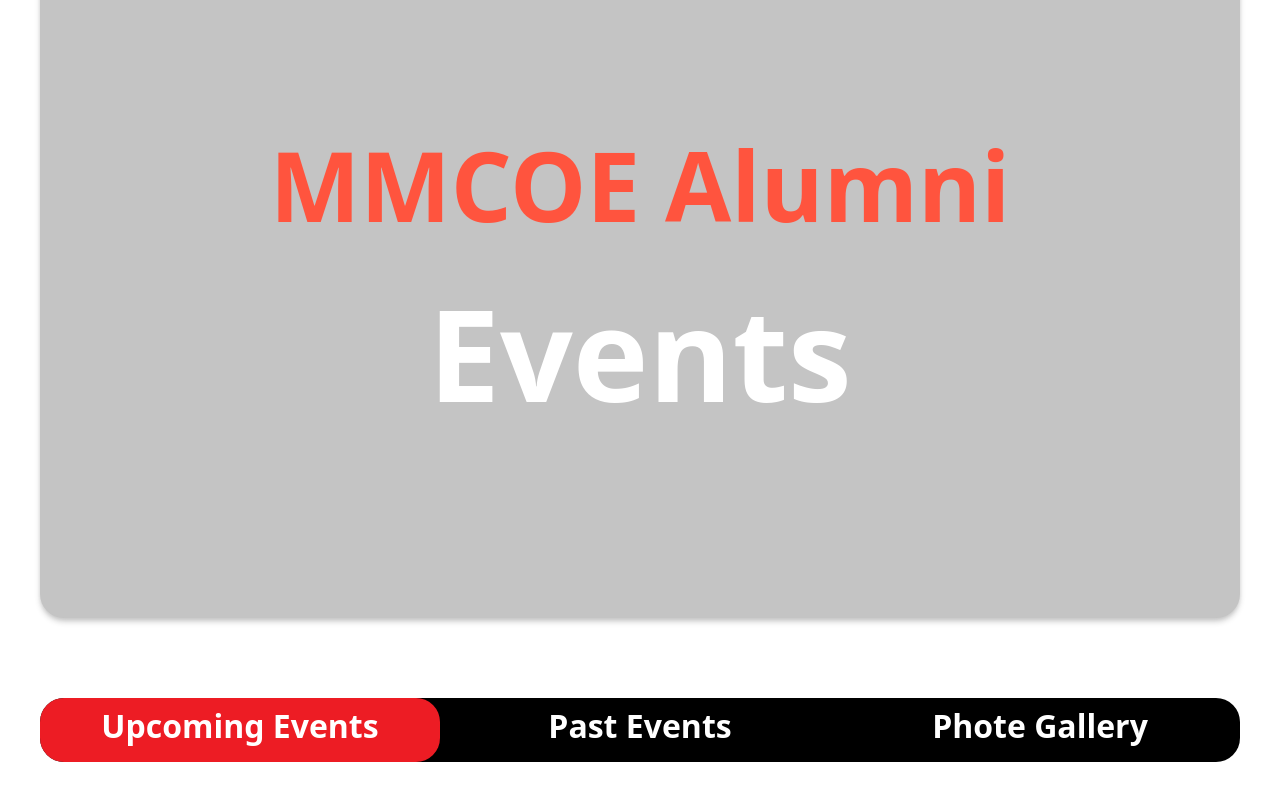
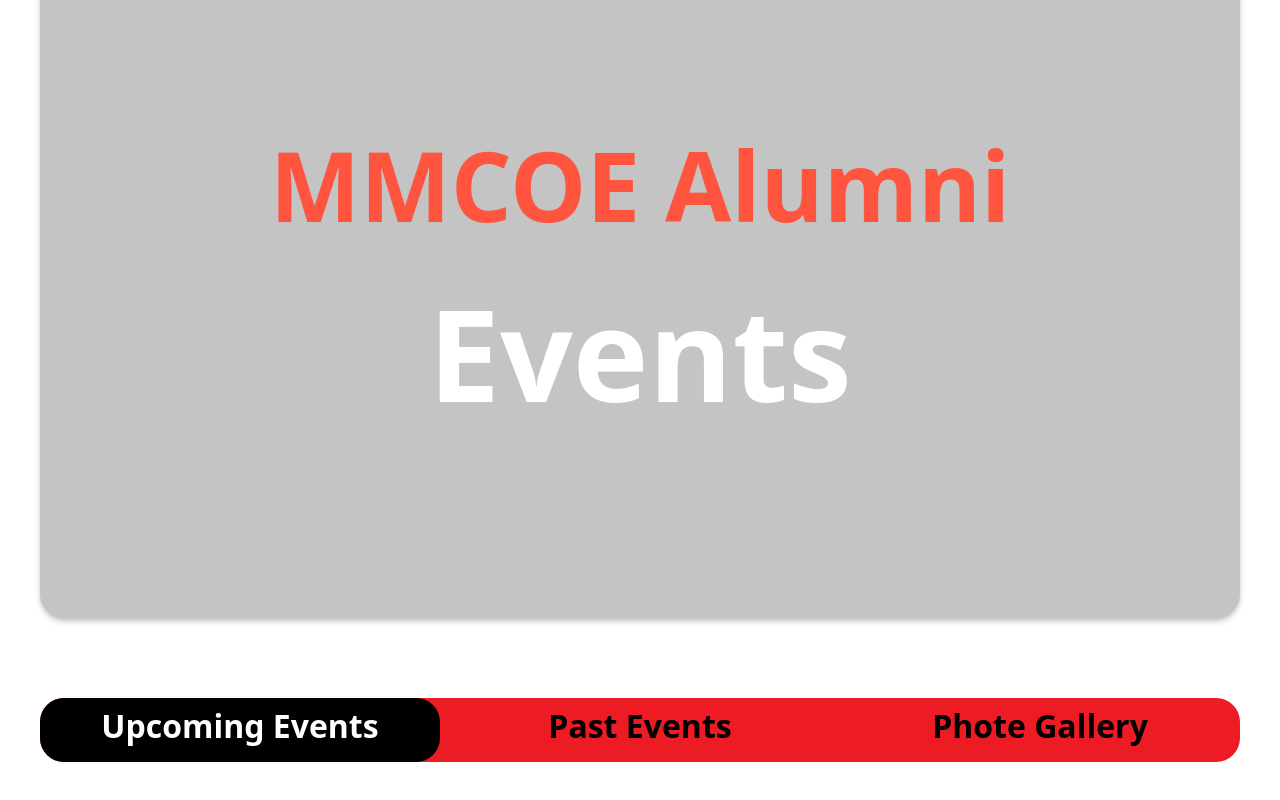
Before and after one commit to NotShrirang/M2ConneX-frontend, a React (Vite) app: page /events/upcoming in a window 1280 px wide. Shown: the part 363-1163 px from the top of the page. Built offline with nearby package versions, Linux system fonts and the light colour scheme.

Commit message:
Update event nacbar, Add event brief

```diff
--- /dev/null
+++ b/src/components/events/event.jsx
@@ -0,0 +1,25 @@
+import React from "react"
+import { Link } from "react-router-dom"
+import arrows from '../../assets/arrow.svg'
+export default function Event({ upcoming = false }) {
+    return (
+        <div className="w-[100%] h-[27rem] mb-[6.813rem] flex flex-row">
+            <div className="w-[42%] h-[100%] mr-[5%]">
+                <img className="w-[100%] h-[100%] rounded-lg shadow-md" />
+            </div>
+            <div className="w-[55%] h-[100%] flex flex-col">
+                <div className="w-[100%] h-[65%]  overflow-hidden text-justify leading-event text-[1.5rem]">
+                    Lorem ipsum, dolor sit amet consectetur adipisicing elit. Nulla nemo, necessitatibus delectus expedita architecto facere qui animi, a porro veritatis asperiores sed ea dicta iste officia itaque ipsa maxime tempora quisquam voluptateslpa? Commodi necessitatibus reprehenderit sit deleniti mollitia!
+                </div>
+                <Link className="w-[12rem] self-end flex flex-row justify-end items-center text-[1.5rem]">
+                    <div className="text-lightblue my-5"> know more</div>
+                    <div className="w-8 h-1"><img src={arrows} /></div>
+                </Link>
+                {upcoming &&
+                    <button className="ml-[40%] w-[11rem] h-[4.375rem] text-[2.5rem] font-bold text-white rounded-md bg-lightmaroon text-center shadow-md shadow-gray ">RVSP</button>
+                }
+            </div>
+        </div>
+
+    )
+}
--- a/src/components/events/events_navbar.jsx
+++ b/src/components/events/events_navbar.jsx
@@ -3,10 +3,10 @@
 export default function Events_Navbar({ current = 1 }) {
     return (
         <>
-            <div className="flex items-center w-[75rem] h-[4rem] bg-black rounded-3xl mx-auto mt-[5rem] cursor-pointer">
-                <Link to={'/events/upcoming'} className={`w-[25rem] h-[4rem] pt-1 text-center text-[2rem] text-white font-semibold rounded-3xl ${current === 1 ? 'bg-primary' : 'bg - black'}`}>Upcoming Events</Link>
-                <Link to={'/events/past'} className={`w-[25rem] h-[4rem] pt-1 text-center text-[2rem] text-white font-semibold rounded-3xl ${current === 2 ? 'bg-primary' : 'bg - black'}`}> Past Events</Link>
-                <Link to={'/events/gallery'} className={`w-[25rem] h-[4rem] pt-1 text-center text-[2rem] text-white font-semibold rounded-3xl ${current === 3 ? 'bg-primary' : 'bg - black'}`}> Phote Gallery</ Link>
+            <div className="flex items-center w-[100%] h-[4rem] bg-primary rounded-3xl mx-auto mt-[5rem] mb-[5rem] cursor-pointer font-bold">
+                <Link to={'/events/upcoming'} className={`w-[25rem] h-[4rem] pt-1 text-center text-[2rem] rounded-3xl ${current === 1 ? 'bg-black text-white' : ''}`}>Upcoming Events</Link>
+                <Link to={'/events/past'} className={`w-[25rem] h-[4rem] pt-1 text-center text-[2rem] rounded-3xl ${current === 2 ? 'bg-black text-white' : ''}`}> Past Events</Link>
+                <Link to={'/events/gallery'} className={`w-[25rem] h-[4rem] pt-1 text-center text-[2rem] rounded-3xl ${current === 3 ? 'bg-black text-white' : ''}`}> Phote Gallery</ Link>
             </div >
         </>
     )
```
Also changed, not shown: src/assets/arrow.svg (added).
